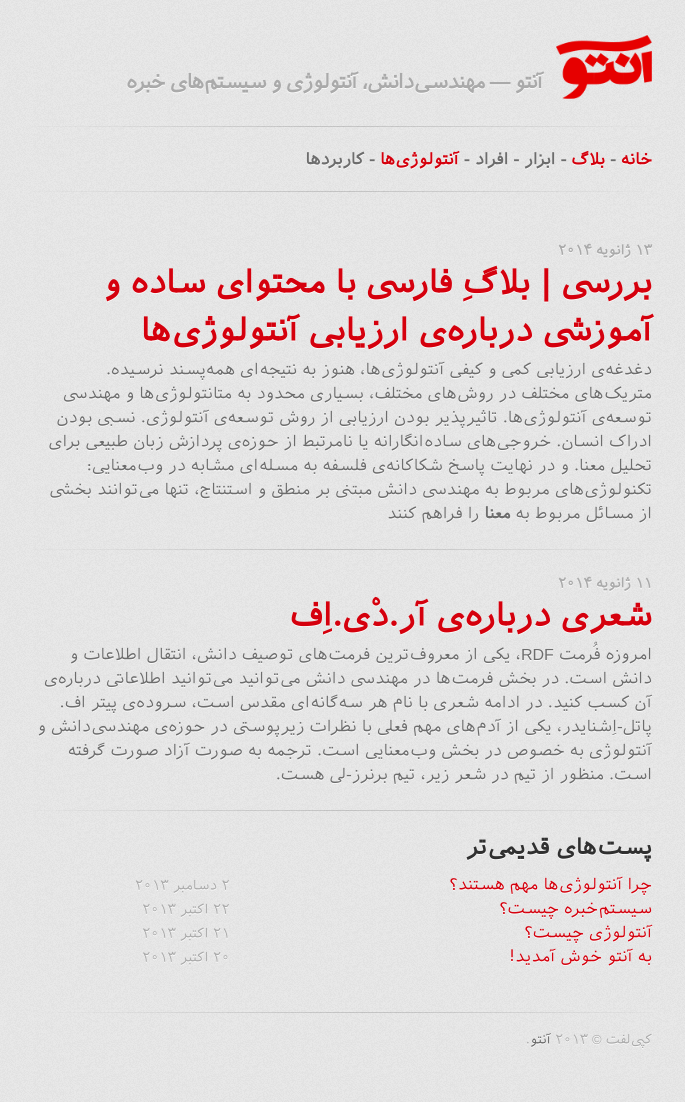
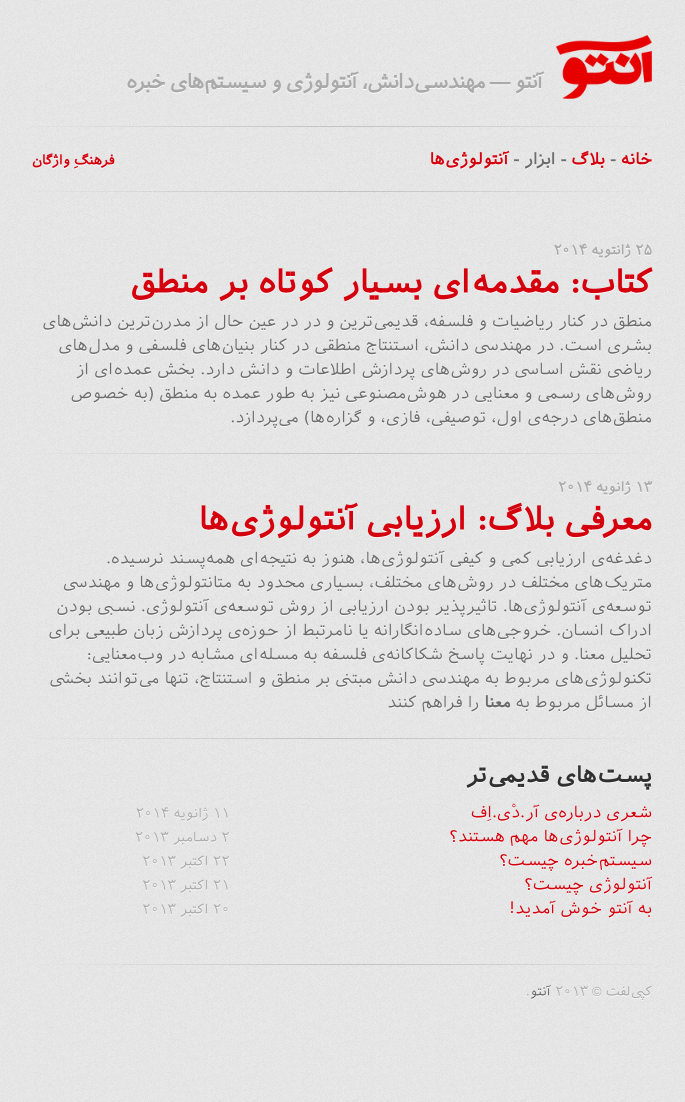
Before and after one commit to morteza/onto, a Jekyll site: the page built from blog.html, in a window 1280 px wide. Shown: the whole page, without its empty margins (298-983 px from the left). Built offline with Jekyll 4.4.1, drawn with Linux system fonts in a browser that asks for light colours; after the commit the page ends 1054 px from its top, so only the background shows below that.

Commit message:
New logic book review post, and some layout improvements. Glossary link added for the ongoing development of the glossary…

```diff
--- a/_layouts/default.html
+++ b/_layouts/default.html
@@ -33,7 +33,8 @@
           <header>
             <h1><a href="/"><img src="/assets/img/logo.png" style="height:64px;vertical-align:middle;"/></a> <span class="small"><strong>{{ site.name }}<strong> — {{ site.description }}</span></h1>
             <hr />
-            <a href="/">خانه</a> - <a href="/blog/">بلاگ</a> - ابزار - افراد - <a href="/ontologies">آنتولوژی‌ها</a> - کاربرد‌ها
+            <a href="/">خانه</a> - <a href="/blog">بلاگ</a> - ابزار - <a href="/ontologies">آنتولوژی‌ها</a>
+            <a href="/glossary" style="float:left"><small>فرهنگِ واژگان</small></a>
             <hr />
           </header>
 
--- a/_posts/2014-01-13-blog_review_ontology_evaluation.markdown
+++ b/_posts/2014-01-13-blog_review_ontology_evaluation.markdown
@@ -1,6 +1,6 @@
 ---
 layout: post
-title:  "بررسی | بلاگِ فارسی با محتوای ساده و آموزشی درباره‌ی ارزیابی آنتولوژی‌ها"
+title:  "معرفی بلاگ: ارزیابی آنتولوژی‌ها"
 date:   2014-01-13 02:17:12
 date_fa: "۱۳ ژانویه ۲۰۱۴"
 date_shamsi: "۲۳ دی ۱۳۹۲"
--- /dev/null
+++ b/_posts/2014-01-26-book_review_logic_priest.markdown
@@ -0,0 +1,20 @@
+---
+layout: post
+title:  "کتاب: مقدمه‌ای بسیار کوتاه بر منطق"
+date:   2014-01-26 20:44:49
+date_fa: "۲۵ ژانتویه ۲۰۱۴"
+date_shamsi: "۶ بهمن ۱۳۹۲"
+categories: review blog
+permalink: /blog/review/book_priest_logic
+---
+
+منطق در کنار ریاضیات و فلسفه، قدیمی‌ترین و در در عین حال از مدرن‌ترین دانش‌های بشری است. در مهندسی دانش، استنتاج منطقی در کنار بنیان‌های فلسفی و مدل‌های ریاضی نقش اساسی در روش‌های پردازش اطلاعات و دانش دارد. بخش عمده‌ای از روش‌های رسمی و معنایی در هوش‌مصنوعی نیز به طور عمده به منطق (به خصوص منطق‌های درجه‌ی اول، توصیفی، فازی، و گزاره‌ها) می‌پردازد.
+
+
+![عکس جلد کتاب](/images/2014-01-26-logic_book_cover.jpg)
+
+کتاب [«منطق: مقدمه‌ای بسیار کوتاه»](http://ukcatalogue.oup.com/product/9780192893208.do#) نوشته‌ی گراهام پریست (سال ۲۰۰۰، انتشارات دانشگاه اکسفورد)، دید کلی و مناسب به افرادی می‌دهد که درگیر موضوع منطق نبوده‌اند، با این حال به آن برای بازنمایی و مهندسی دانش نیازمند هستند. کتاب به زبانی ساده، توسط استاد فلسفه، نه‌تنها به منطق‌های کلاسیک (و پرکاربرد در علوم کامپیوتر) مانند منطق درجه اول و گزاره‌ای می‌پردازند، بلکه در ادامه مفاهیم مدرن‌تر منطق مانند مُدال‌ها، شرط و قاعده، زمان، منطق احتمالات، تئوری تصمیم و دیگر موارد را نیز معرفی خواهد نمود.
+
+ساختار منظم کتاب، متن ساده و آموزشی، و زبان ریاضی‌وار (هر چند ساده) مورد استفاده در متن از ویژگی‌های مثبت کتاب است. با توجه به حجم کم کتاب (حدود ۱۶۰ صفحه)، در فصل چهاردهم کتاب منابع بیش‌تر و جزیی‌تر در هر فصل کتاب ارائه شده است.
+
+این کتاب با ترجمه‌ی فارسی نیز، با نام [«منطق» (مجموعه کتاب‌های مختصر و مفید) ](http://nashremahi.com/book/297)ترجمه‌ی بهرام اسدیان، توسط انتشارات ماهی منتشر شده است.
```
Also changed, not shown: glossary.md (added, +7 -0 lines), index.md (+3 -1 lines), images/2014-01-26-logic_book_cover.jpg (added).
